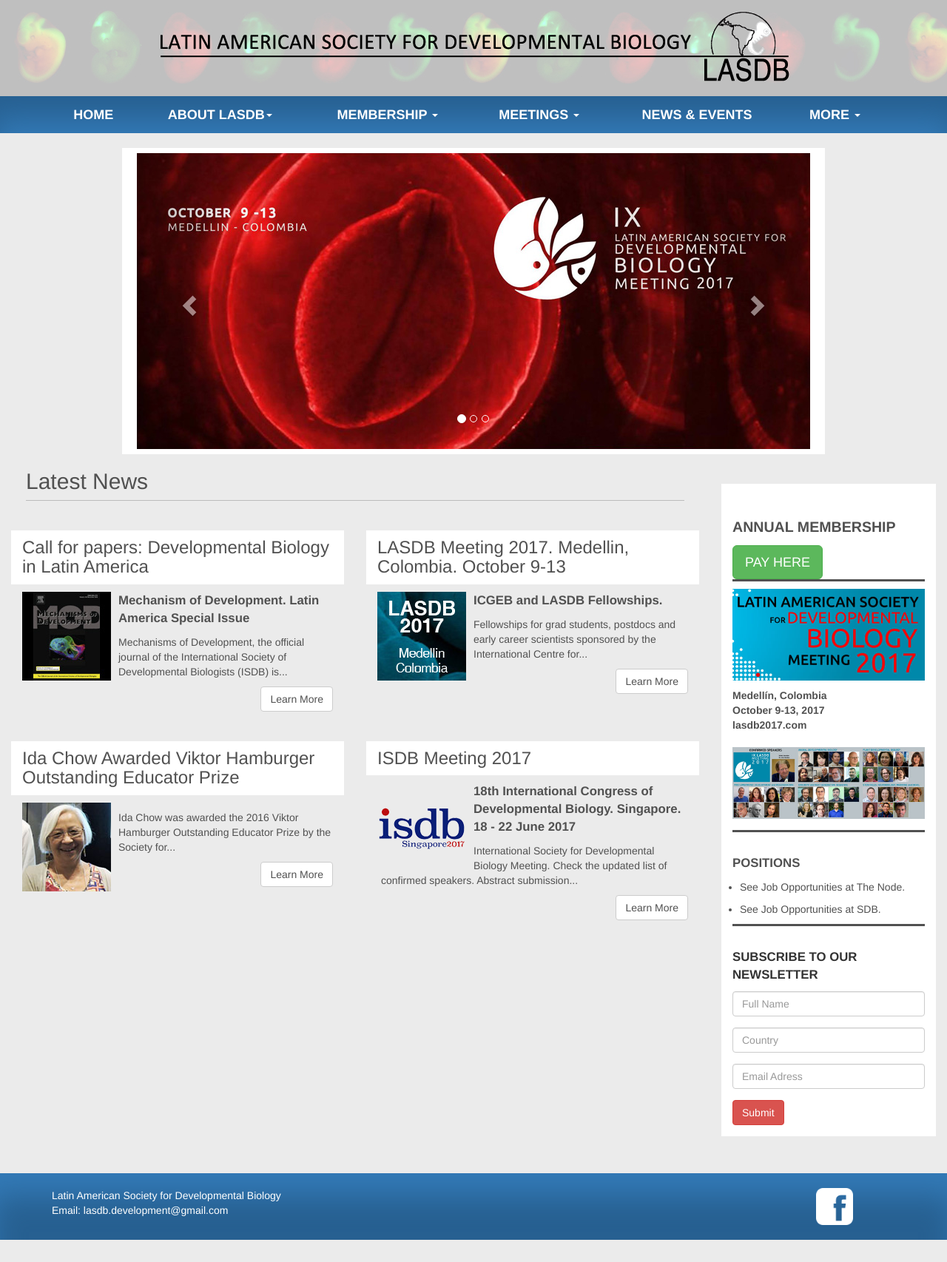
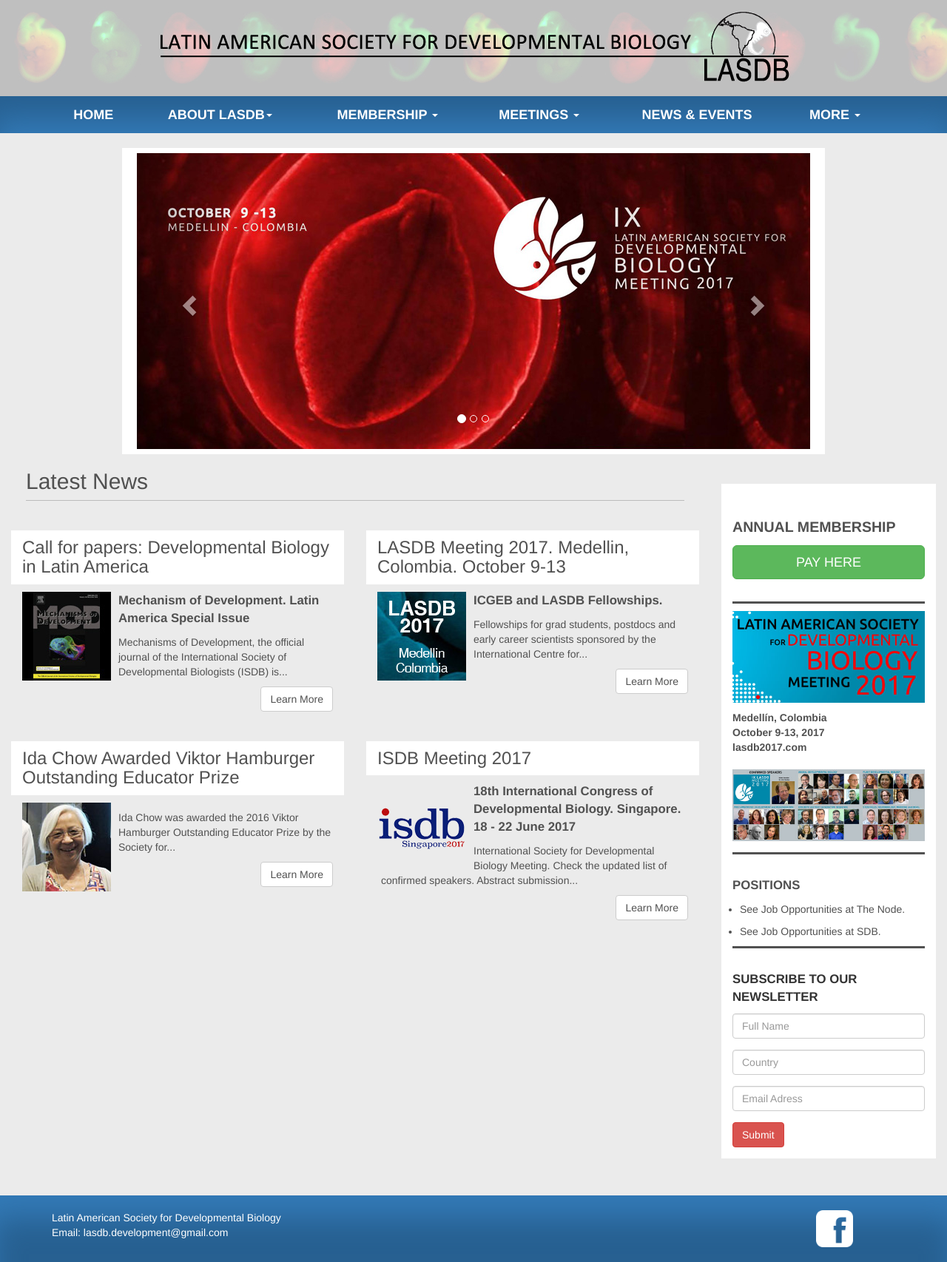
Before and after one commit to lasdb/lasdb.github.io, a Jekyll site: the page built from index.html, in a window 1280 px wide. Shown: the whole page at 74% size. Built offline with Jekyll 4.4.1, drawn with Linux system fonts in a browser that asks for light colours; nearby versions of some CDN libraries; before the commit the page ends 1676 px from its top, so only the background shows below that.

Commit message:
Update sidebar.html

```diff
--- a/_includes/sidebar.html
+++ b/_includes/sidebar.html
@@ -3,7 +3,7 @@
         <div class="panel-body">
             <a href="{{site.baseurl}}/pages/pay-annual-dues.html">
                 <p style="font-weight:bold; margin-top: 30px; font-size: 1.4em;">ANNUAL MEMBERSHIP</p>
-                <button class="btn btn-success btn-lg"> PAY HERE </button>
+                <button class="btn btn-success btn-lg" style="width: 100%; margin-bottom: 30px;" > PAY HERE </button>
                 <ul style="padding-left:10px; border-bottom: 3px solid #515151;"></ul>
             </a>
             <a target="_blank" href="http://www.lasdb2017.com">
```
